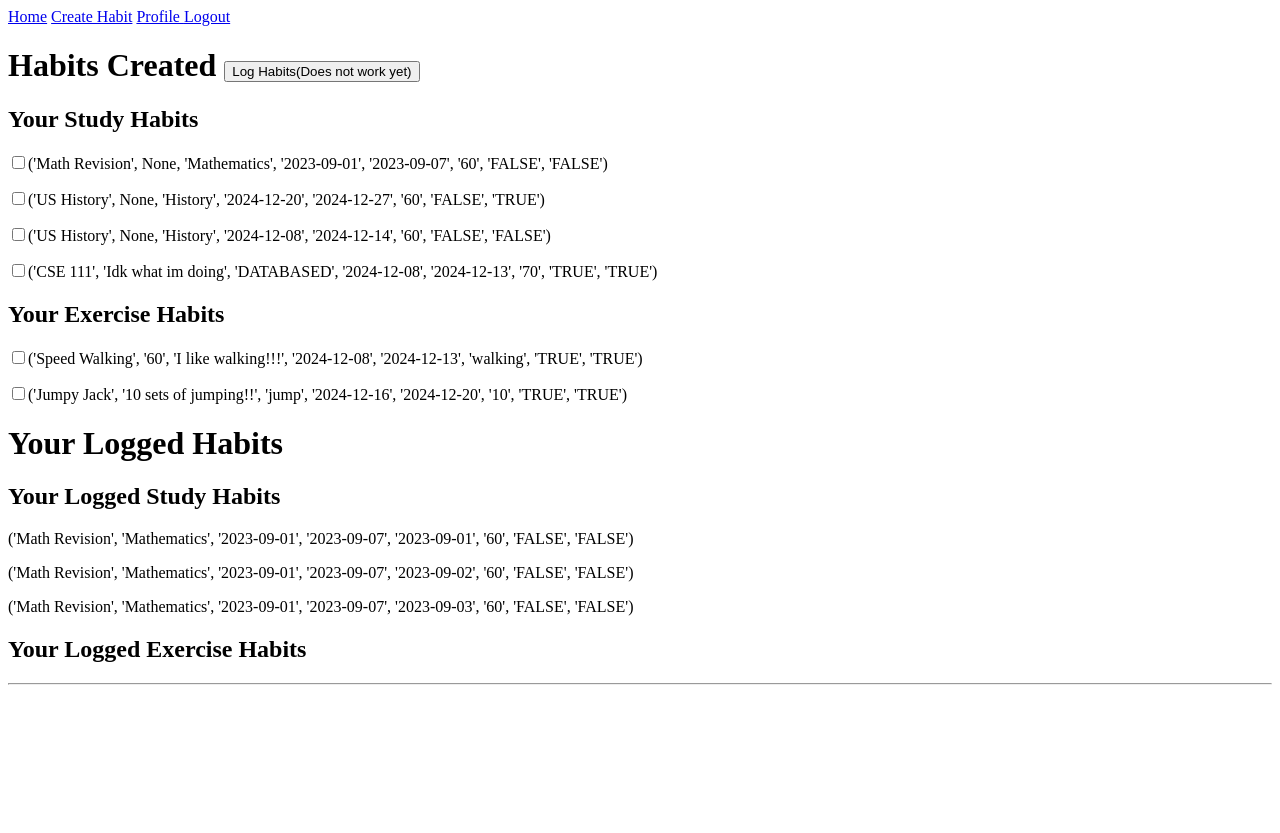
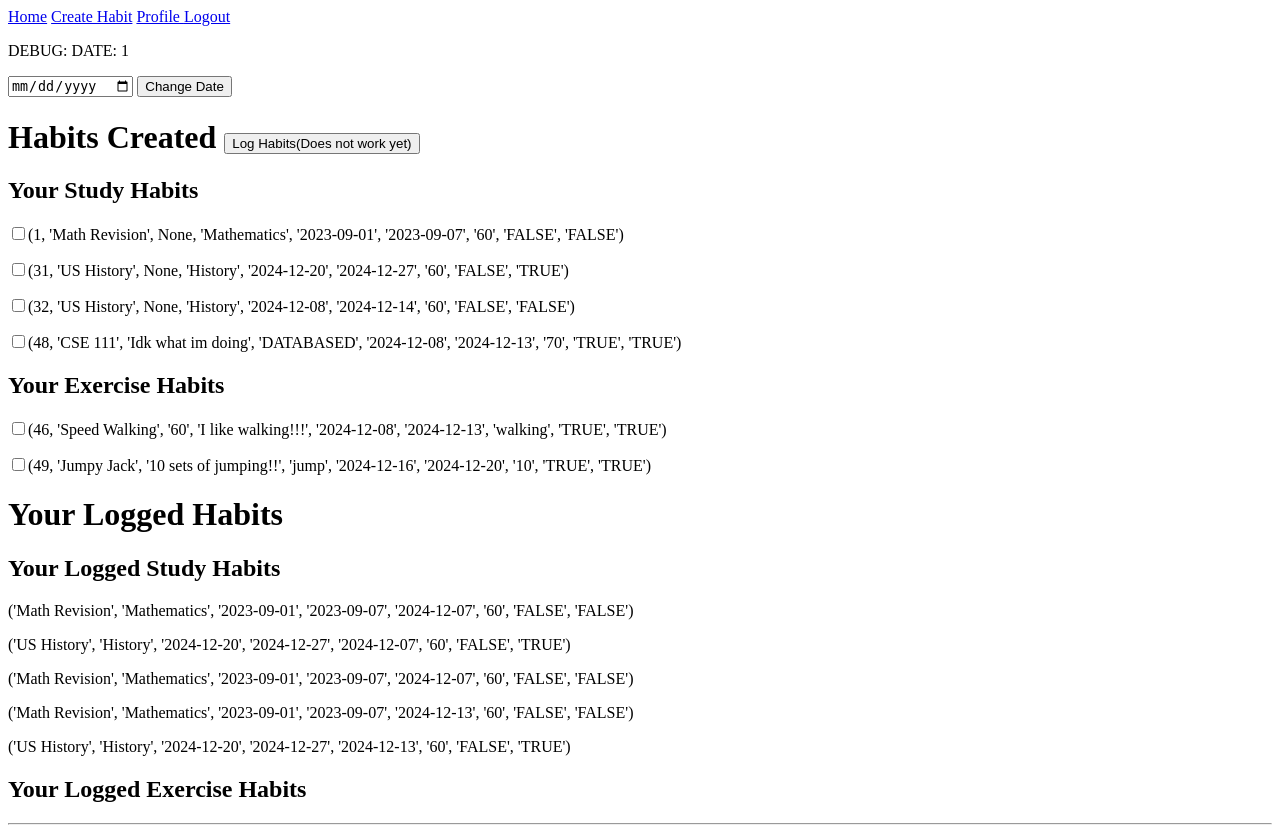
Before and after one commit to Junguilo/Project-111, a Flask app: page / in a window 1280 px wide. Before the commit the page ends 685 px from the top, so only its background shows below. Run offline with Flask 3, Linux system fonts and the light colour scheme; a user stored in the database is signed in; data comes from the database, SQL or seed files in the repository.

Commit message:
the ability to change the date, and being able to log habits with specific dates

```diff
--- a/Checkpoint2-script.sql
+++ b/Checkpoint2-script.sql
@@ -26,8 +26,9 @@ CREATE TABLE HabitManager (
     FOREIGN KEY (hm_userkey) REFERENCES User(u_userkey)
 );
 
+DROP TABLE HabitLog;
 CREATE TABLE HabitLog (
-    hl_logid INT NOT NULL PRIMARY KEY,
+    hl_logid INTEGER PRIMARY KEY,
     hl_habitid INT NOT NULL,
     hl_log_date DATE NOT NULL,
     hl_status BOOLEAN NOT NULL DEFAULT FALSE,
@@ -58,6 +59,9 @@ ADD sh_description VARCHAR(252);
 
 ALTER TABLE ExerciseHabit
 ADD eh_description VARCHAR(252);
+
+ALTER TABLE HabitLog
+ALTER COLUMN hl_logid INTEGER PRIMARY KEY;
 
 -- --User wants to update his email (UPDATE)
 -- UPDATE User
--- a/app.py
+++ b/app.py
@@ -1,11 +1,13 @@
 from flask import Flask, session, url_for, redirect, jsonify, request, render_template # Create our server, as well as sending/reading JSON
 import sqlite3
+from datetime import date
 #Using sqlite3 is a problem if we were to have more than 100 users use it at the same time
 #If we want to have a better system flask_alchemy is leagues better, but sqlite3 is familiar
 
 app = Flask(__name__)
 app.config['SECRET_KEY'] = 'super_secret_key'
 db = r"Checkpoint2-dbase.sqlite"
+today = date.today()
 
 # User: John Smith
 # Pass: password1
@@ -35,13 +37,15 @@ def index():
     exerciseHabits = None
     loggedStudy = None
     loggedExercise = None
+    date = today.isoformat()
 
     #Check if we are logged in
     if 'username' in session:
+        date = session['date']
         id = session['userID']
         #Grab the SINGULAR habits that the user has created
         studyHabits = conn.execute('''
-            SELECT sh_title, sh_description, sh_subject, hm_startdate, hm_enddate, sh_durationmin, hm_nonseq, hm_recurring
+            SELECT hm_habitid, sh_title, sh_description, sh_subject, hm_startdate, hm_enddate, sh_durationmin, hm_nonseq, hm_recurring
             FROM User, HabitManager, StudyHabit
             WHERE User.u_userkey = HabitManager.hm_userkey
             AND HabitManager.hm_habitid = StudyHabit.sh_habitid
@@ -49,7 +53,7 @@ def index():
         ''', (id, )).fetchall()
 
         exerciseHabits = conn.execute('''
-            SELECT eh_title, eh_description, eh_activitytype, hm_startdate, hm_enddate, eh_durationmin, hm_nonseq, hm_recurring
+            SELECT hm_habitid, eh_title, eh_description, eh_activitytype, hm_startdate, hm_enddate, eh_durationmin, hm_nonseq, hm_recurring
             FROM User, HabitManager, ExerciseHabit
             WHERE User.u_userkey = HabitManager.hm_userkey
             AND HabitManager.hm_habitid = ExerciseHabit.eh_habitid
@@ -79,7 +83,51 @@ def index():
     # print(exercise)
 
 
-    return render_template('index.html', studyHabits = studyHabits, exerciseHabits = exerciseHabits ,studyLoggedHabits = loggedStudy, exerciseLoggedHabits = loggedExercise)
+    return render_template('index.html', date = date, studyHabits = studyHabits, exerciseHabits = exerciseHabits ,studyLoggedHabits = loggedStudy, exerciseLoggedHabits = loggedExercise)
+
+#We NEED a date changer in order to test out needed functions
+@app.route('/changeDate', methods=['GET', 'POST'])
+def changeDate():
+    if request.method == 'POST':
+        date = request.form['date']
+        if date == "":
+            session['date'] = today.isoformat()
+        else:
+            session['date'] = date
+        #print(date)
+        #print(session['date'])
+        return redirect(url_for('index'))
+
+#we can log specific habits that we can click the checkmark
+#This grabs specific habitIDs to log into the specific date
+@app.route('/logHabit', methods=['GET', 'POST'])
+def logHabit():
+    if request.method == 'POST':
+        checkedStudy = request.form.getlist('studyHabits')
+        checkedExercise = request.form.getlist('exerciseHabits')
+
+        conn = openConnection(db)
+
+        #insert habitid shit into the habitlog with our current date
+        for i in checkedStudy:
+            conn.execute('''
+                INSERT INTO HabitLog (hl_habitid, hl_log_date, hl_status)
+                        VALUES(?, ?, ?)
+            ''', (i, session['date'], "FALSE"))
+
+
+        for j in checkedExercise:
+            conn.execute('''
+                INSERT INTO HabitLog (hl_habitid, hl_log_date, hl_status)
+                        VALUES(?, ?, ?)
+            ''', (j, session['date'], "FALSE"))
+
+        conn.commit()
+        conn.close()
+        print("Study: ", checkedStudy)
+        print("Exercise:", checkedExercise)
+        return redirect(url_for('index'))
+
 
 #redirects to the create habit page
 @app.route('/create')
@@ -310,6 +358,8 @@ def login():
         if user:
             session['username'] = username
             session['userID'] = user[0]
+            session['date'] = today.isoformat() #HARD CODED WAY OF STORING THE DATE IN THE SESSION
+
             print('User logged in:', session['username'], 'User ID:', session['userID'])
             return redirect(url_for('index'))
         else:
@@ -320,6 +370,8 @@ def login():
 def logout():
     session.pop('username', None)
     session.pop('userID', None)
+    #reset date to current date
+    session['date'] = today.isoformat()
     return redirect(url_for('index'))
 
 
--- /dev/null
+++ b/tempCodeRunnerFile.py
@@ -0,0 +1 @@
+session['date'
--- a/templates/index.html
+++ b/templates/index.html
@@ -8,28 +8,33 @@
             <a href="/create">Create Habit</a>
             <a href="/profile">Profile </a>
             <a href="/logout">Logout</a>
+            <p>DEBUG: DATE: {{date}}
+            <form method="POST" action="/changeDate">
+                    <input type="date" id="date" name="date">
+                    <button type="submit">Change Date</button>
+            </form></p>
         {% else %}
             <a href="/login">Login/Register</a>
         {% endif %}
     </nav>
-
     {% if 'username' in session %}
+        <form method = "POST" action="/logHabit">
             <h1>Habits Created <button type="submit">Log Habits(Does not work yet)</button></h1>
             <!-- Needs a habitlog function later to create specific logged habits -->
             <h2>Your Study Habits</h2>
             {% for post in studyHabits %}
                 <div class='post'>
-                <p><input type="checkbox" id="#" name="#">{{ post }}</p>
+                    <p><input type="checkbox" id="#" name="studyHabits" value = {{post[0]}}>{{ post }}</p>
                 </div>
             {% endfor %}
 
             <h2>Your Exercise Habits</h2>
             {% for post in exerciseHabits %}
                 <div class='post'>
-                <p><input type="checkbox" id="#" name="#">{{ post }}</p>
+                    <p><input type="checkbox" id="#" name="exerciseHabits" value = {{post[0]}}>{{ post }}</p>
                 </div>
             {% endfor %}
-
+        </form>
 
         <h1>Your Logged Habits</h1>
         <h2>Your Logged Study  Habits</h2>
```
Also changed, not shown: Checkpoint2-dbase.sqlite. Lines whose indentation alone changed are shown as unchanged.
